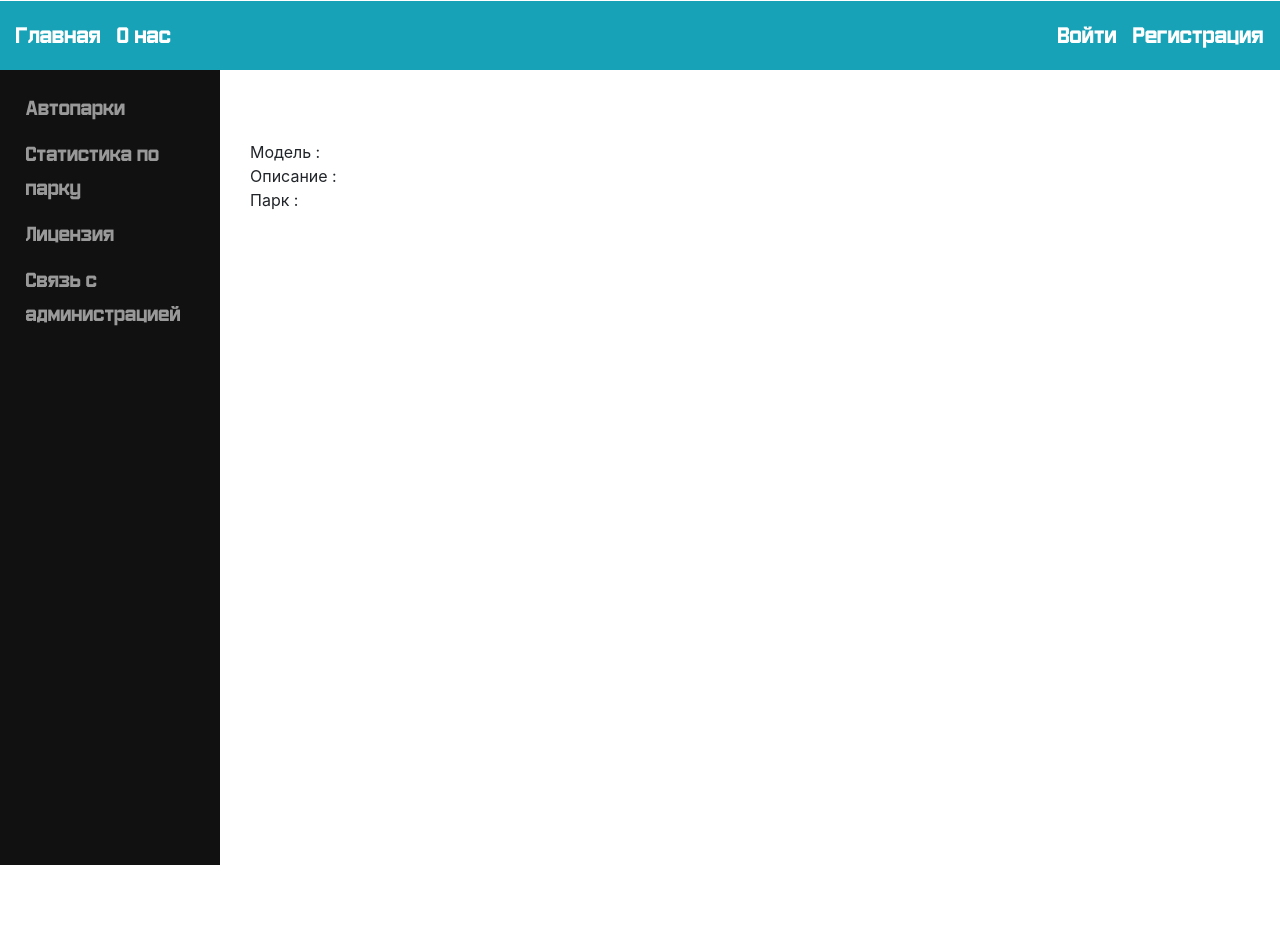
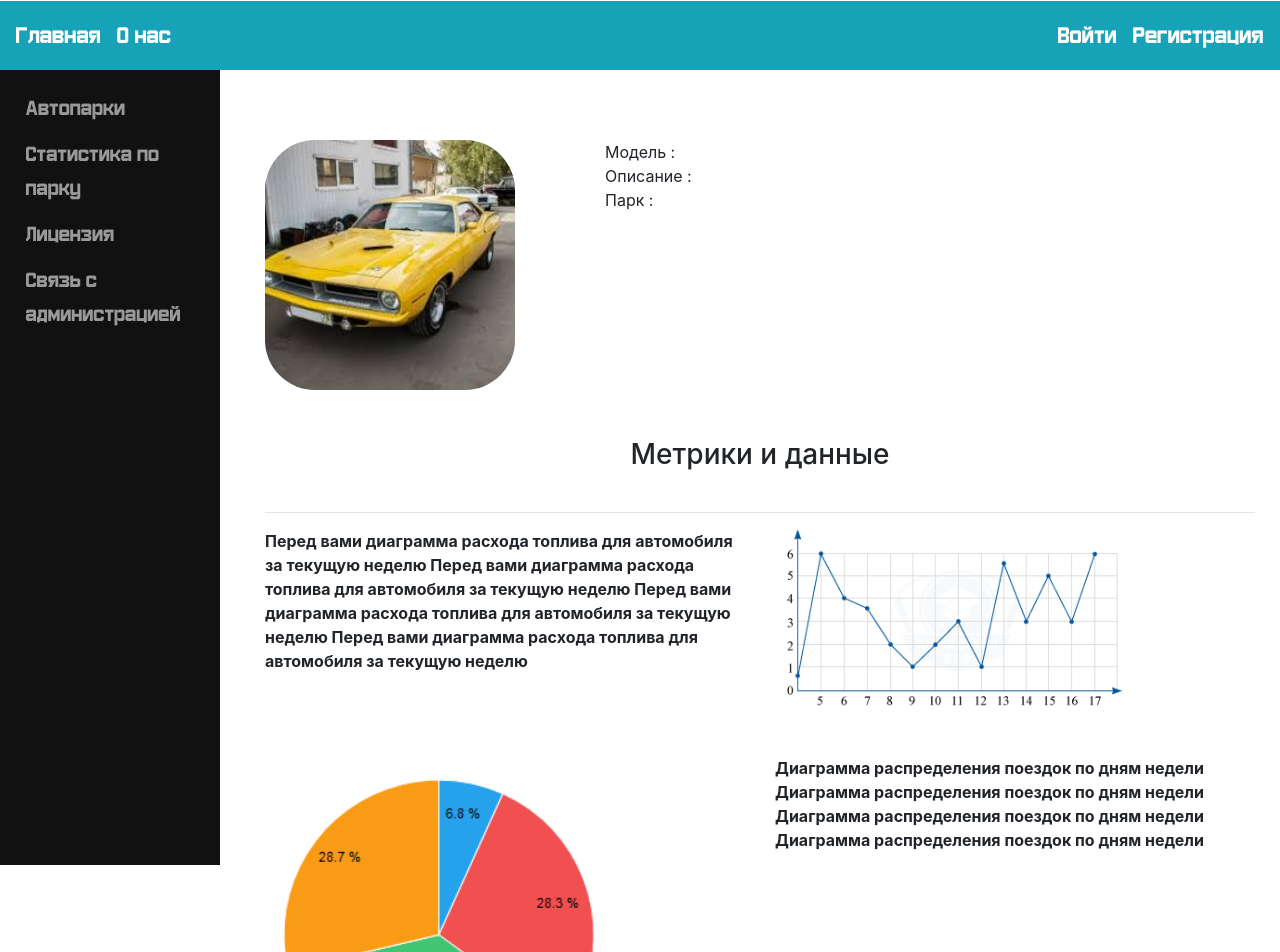
Before and after one commit to KrasnovDenis/TrackTruck-UI, a React (Create React App) app: page /customer/vehicles/1 in a window 1280 px wide. Shown: the top 952 px of the page. Before the commit the page ends 870 px from the top, so only its background shows below. Built offline with nearby package versions, Linux system fonts and the light colour scheme; no server answers.

Commit message:
added: Vehicle layout

```diff
--- a/src/cars/Vehicle.js
+++ b/src/cars/Vehicle.js
@@ -2,6 +2,11 @@ import React, {Component} from 'react';
 import {SideBar} from "../common/SideBar";
 import {setUpSideBar} from "../user/PrivateArea";
 import CarRepo from "../repository/CarRepo";
+import {Col, Container, Row} from "reactstrap";
+import carPic from "../style/images/icons/car_pic.jpeg";
+import lineDiagram from "../style/images/line-diagram.png";
+import circleDiagram from "../style/images/circle-diagram.png";
+import "../style/components/customer/Vehicle.css"
 
 class Vehicle extends Component {
     constructor(props) {
@@ -11,7 +16,7 @@ class Vehicle extends Component {
             model: "",
             description: "",
             year: "",
-            park:""
+            park: ""
         }
     }
 
@@ -24,19 +29,71 @@ class Vehicle extends Component {
                 description: response.data.description,
                 year: response.data.year,
                 park: response.data.park
-                })
+            })
         });
 
     }
 
     render() {
         return (
-            <div className="feed">
+            <div>
                 <SideBar menuItems={setUpSideBar()}/>
                 <div className="content-customer">
-                    <div> Модель : {this.state.model}</div>
-                    <div> Описание : {this.state.description}</div>
-                    <div> Парк : {this.state.park}</div>
+                    <Container>
+                        <Row>
+                            <Col>
+                                <img className="car-img-top" alt="машина" width="250px" style={{borderRadius: "50px"}}
+                                     src={carPic}/>
+                            </Col>
+                            <Col>
+                                <div>
+                                    <div> Модель : {this.state.model}</div>
+                                    <div> Описание : {this.state.description}</div>
+                                    <div> Парк : {this.state.park}</div>
+                                </div>
+                            </Col>
+                            <Col/>
+                        </Row>
+                        <br/>
+                        <br/>
+                        <Row>
+                            <Col>
+                                <h3 style={{textAlign: "center"}}>Метрики и данные</h3>
+                                <br/>
+                                <hr/>
+                            </Col>
+                        </Row>
+                        <Row>
+                            <Col sm="6">
+                                <strong>
+                                    Перед вами диаграмма расхода топлива для автомобиля за текущую неделю
+                                    Перед вами диаграмма расхода топлива для автомобиля за текущую неделю
+                                    Перед вами диаграмма расхода топлива для автомобиля за текущую неделю
+                                    Перед вами диаграмма расхода топлива для автомобиля за текущую неделю
+                                </strong>
+                            </Col>
+                            <Col sm="6">
+                                <img alt="линейная диаграмма" width="350px" src={lineDiagram}/>
+                            </Col>
+                        </Row>
+                        <br/>
+                        <br/>
+                        <Row>
+                            <Col sm="6">
+                                <img className="car-img-top" alt="круговая диаграмма" width="350px"
+                                     src={circleDiagram}/>
+                            </Col>
+                            <Col sm="6">
+                                <strong>
+                                    Диаграмма распределения поездок по дням недели
+                                    Диаграмма распределения поездок по дням недели
+                                    Диаграмма распределения поездок по дням недели
+                                    Диаграмма распределения поездок по дням недели
+                                </strong>
+                            </Col>
+                        </Row>
+
+                    </Container>
                 </div>
             </div>
         )
--- a/src/style/components/customer/Vehicle.css
+++ b/src/style/components/customer/Vehicle.css
@@ -1,6 +1,3 @@
-.car {
-    display: inline-block;
+.car-img-top{
+    max-width: 350px;
 }
-.car-body{
-    width: 16rem;
-}
```
Also changed, not shown: src/style/images/circle-diagram.png (added), src/style/images/line-diagram.png (added).
